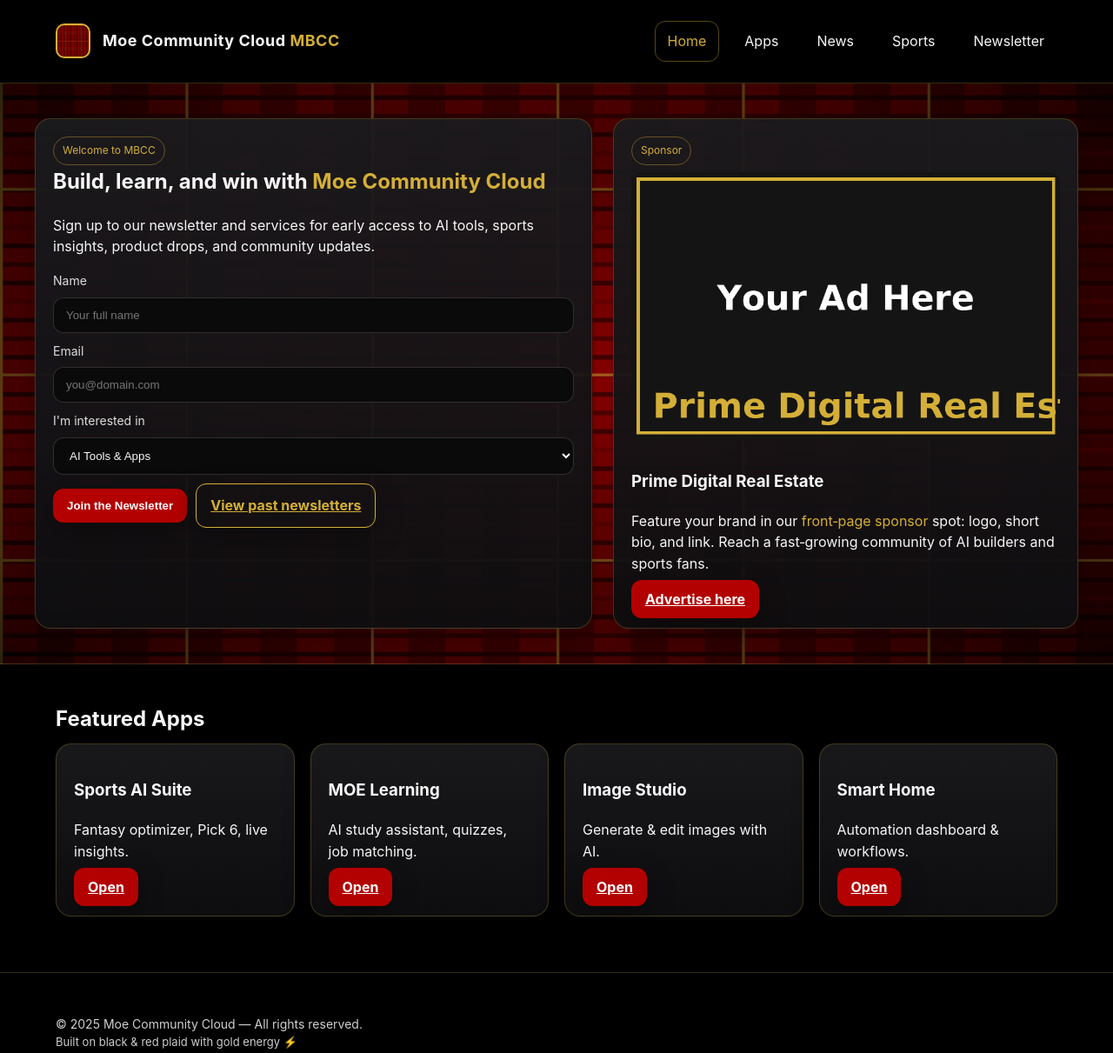
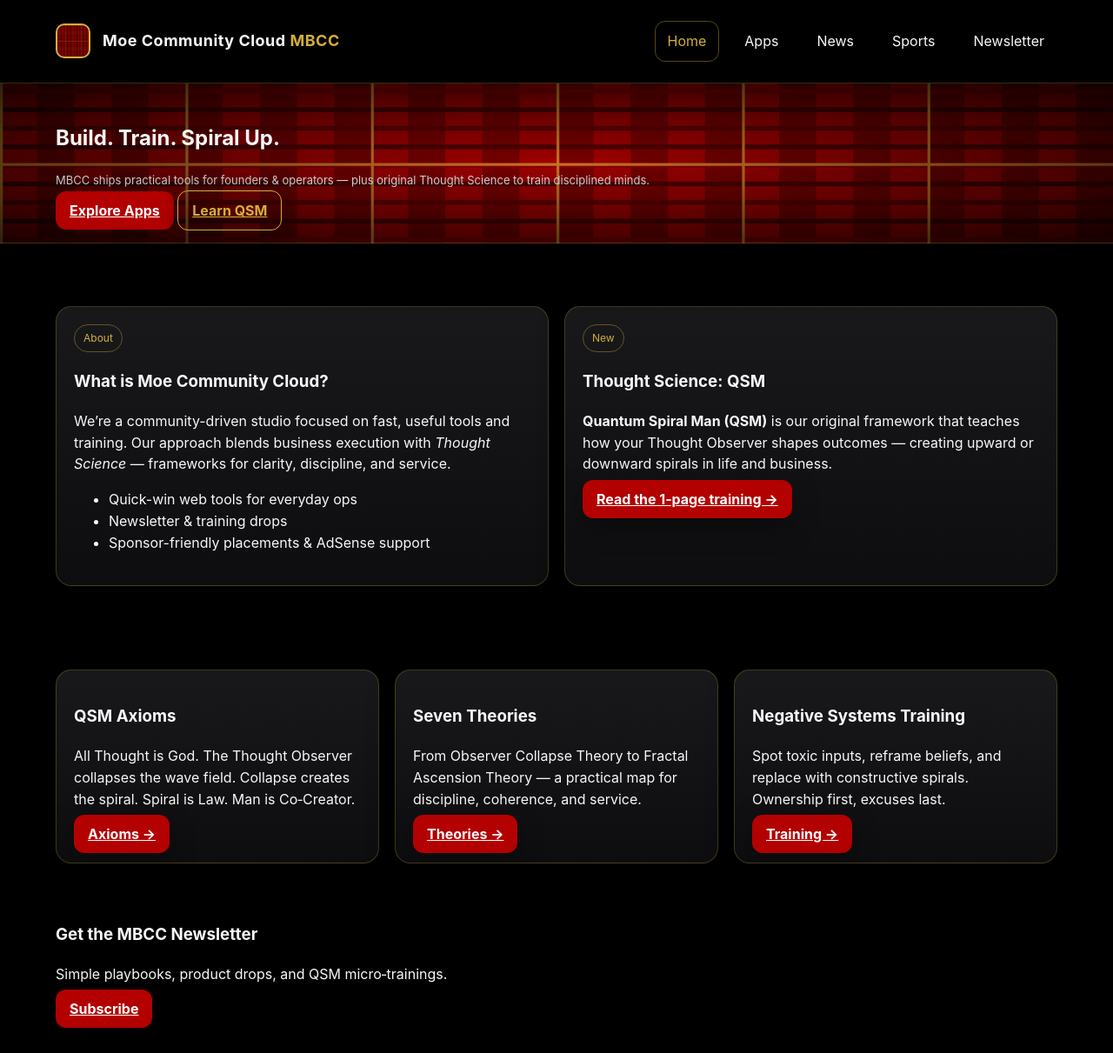
Before and after one commit to moeblaze/Moecloud, a plain HTML site: page index.html in a window 1280 px wide. Shown: the top 1211 px of the page at 87% size. Drawn offline with Linux system fonts and the light colour scheme; files whose address does not match are found by name.

Commit message:
Add files via upload

```diff
--- /dev/null
+++ b/ads.txt
@@ -0,0 +1 @@
+google.com, pub-XXXXXXXXXXXX, DIRECT, f08c47fec0942fa0
--- a/index.html
+++ b/index.html
@@ -4,74 +4,109 @@
   <meta charset="utf-8">
   <meta name="viewport" content="width=device-width, initial-scale=1">
   <title>Moe Community Cloud — Home</title>
-  <meta name="description" content="Moe Community Cloud — AI tools, sports analytics, news, and community.">
+  <meta name="description" content="Moe Community Cloud (MBCC): tools, training, and thought science for builders.">
   <link rel="stylesheet" href="assets/style.css">
+  <!-- Google AdSense: replace ca-pub-XXXXXXXXXXXX with your Publisher ID -->
+  <script async src="https://pagead2.googlesyndication.com/pagead/js/adsbygoogle.js?client=ca-pub-XXXXXXXXXXXX" crossorigin="anonymous"></script>
 </head>
 <body>
-
   <header class="header">
     <div class="container header-row">
       <div class="brand">
         <div class="logo" aria-hidden="true"></div>
         <h1>Moe Community Cloud <span class="gold">MBCC</span></h1>
       </div>
-    <nav class="nav"><a href='index.html' class='active'>Home</a>
-<a href='apps.html' class=''>Apps</a>
-<a href='news.html' class=''>News</a>
-<a href='sports.html' class=''>Sports</a>
-<a href='newsletter.html' class=''>Newsletter</a></nav>
+      <nav class="nav">
+        <a href="index.html" class="active">Home</a>
+        <a href="apps.html">Apps</a>
+        <a href="news.html">News</a>
+        <a href="sports.html">Sports</a>
+        <a href="newsletter.html">Newsletter</a>
+      </nav>
     </div>
   </header>
 
+  <main>
+    <!-- Hero -->
     <section class="hero">
-    <div class="container hero-inner">
-      <div class="card animate">
-        <span class="badge">Welcome to MBCC</span>
-        <h2>Build, learn, and win with <span class="gold">Moe Community Cloud</span></h2>
-        <p>Sign up to our newsletter and services for early access to AI tools, sports insights, product drops, and community updates.</p>
-        <form id="signupForm" class="animate" onsubmit="return MBCC.handleSignup(event)">
-          <div class="field">
-            <label for="name">Name</label>
-            <input class="input" id="name" name="name" placeholder="Your full name" required>
+      <div class="container">
+        <h2>Build. Train. Spiral Up.</h2>
+        <p class="kicker">MBCC ships practical tools for founders & operators — plus original Thought Science to train disciplined minds.</p>
+        <div class="cta-row">
+          <a class="btn" href="apps.html">Explore Apps</a>
+          <a class="btn alt" href="qsm.html">Learn QSM</a>
         </div>
-          <div class="field">
-            <label for="email">Email</label>
-            <input class="input" id="email" name="email" type="email" placeholder="you@domain.com" required>
-          </div>
-          <div class="field">
-            <label for="interest">I'm interested in</label>
-            <select id="interest" name="interest" class="input">
-              <option>AI Tools & Apps</option>
-              <option>Sports Analytics</option>
-              <option>News & Content</option>
-              <option>All of the above</option>
-            </select>
-          </div>
-          <div style="display:flex; gap:10px; align-items:center; flex-wrap:wrap; margin-top:10px">
-            <button class="btn" type="submit">Join the Newsletter</button>
-            <a class="btn alt" href="newsletter.html">View past newsletters</a>
-          </div>
-          <p id="signupMsg" style="margin-top:10px;"></p>
-        </form>
-      </div>
-      <aside class="card animate">
-        <span class="badge">Sponsor</span>
-        <img src="assets/sponsor-placeholder.png" alt="Sponsor Ad" style="width:100%;border-radius:12px;margin:8px 0">
-        <h3>Prime Digital Real Estate</h3>
-        <p>Feature your brand in our <span class="gold">front‑page sponsor</span> spot: logo, short bio, and link. Reach a fast‑growing community of AI builders and sports fans.</p>
-        <a class="btn" href="mailto:moeknowmoe24@gmail.com?subject=MBCC%20Sponsorship">Advertise here</a>
-      </aside>
       </div>
     </section>
-  <section class="container">
-    <h2 style="margin-bottom:10px">Featured Apps</h2>
-    <div class="grid cols-4">
-      <div class="card"><h3>Sports AI Suite</h3><p>Fantasy optimizer, Pick 6, live insights.</p><a class="btn" href="apps.html#sports">Open</a></div>
-      <div class="card"><h3>MOE Learning</h3><p>AI study assistant, quizzes, job matching.</p><a class="btn" href="apps.html#learning">Open</a></div>
-      <div class="card"><h3>Image Studio</h3><p>Generate & edit images with AI.</p><a class="btn" href="apps.html#studio">Open</a></div>
-      <div class="card"><h3>Smart Home</h3><p>Automation dashboard & workflows.</p><a class="btn" href="apps.html#smarthome">Open</a></div>
+
+    <!-- Top Ad unit (responsive) -->
+    <section class="container" aria-label="sponsored">
+      <ins class="adsbygoogle"
+           style="display:block"
+           data-ad-client="ca-pub-XXXXXXXXXXXX"
+           data-ad-slot="0000000000"
+           data-ad-format="auto"
+           data-full-width-responsive="true"></ins>
+      <script>(adsbygoogle = window.adsbygoogle || []).push({});</script>
+    </section>
+
+    <!-- About MBCC -->
+    <section class="container grid cols-2">
+      <div class="card">
+        <div class="badge">About</div>
+        <h3>What is Moe Community Cloud?</h3>
+        <p>We’re a community-driven studio focused on fast, useful tools and training. Our approach blends business execution with <em>Thought Science</em> — frameworks for clarity, discipline, and service.</p>
+        <ul>
+          <li>Quick-win web tools for everyday ops</li>
+          <li>Newsletter & training drops</li>
+          <li>Sponsor-friendly placements & AdSense support</li>
+        </ul>
+      </div>
+      <div class="card">
+        <div class="badge">New</div>
+        <h3>Thought Science: QSM</h3>
+        <p><strong>Quantum Spiral Man (QSM)</strong> is our original framework that teaches how your Thought Observer shapes outcomes — creating upward or downward spirals in life and business.</p>
+        <p><a class="btn" href="qsm.html">Read the 1‑page training →</a></p>
       </div>
     </section>
+
+    <!-- In-content Ad unit -->
+    <section class="container" aria-label="sponsored">
+      <ins class="adsbygoogle"
+           style="display:block; text-align:center;"
+           data-ad-client="ca-pub-XXXXXXXXXXXX"
+           data-ad-slot="1111111111"
+           data-ad-format="auto"
+           data-full-width-responsive="true"></ins>
+      <script>(adsbygoogle = window.adsbygoogle || []).push({});</script>
+    </section>
+
+    <!-- Training teaser -->
+    <section class="container grid cols-3">
+      <div class="card">
+        <h3>QSM Axioms</h3>
+        <p>All Thought is God. The Thought Observer collapses the wave field. Collapse creates the spiral. Spiral is Law. Man is Co‑Creator.</p>
+        <a class="btn" href="qsm.html#axioms">Axioms →</a>
+      </div>
+      <div class="card">
+        <h3>Seven Theories</h3>
+        <p>From Observer Collapse Theory to Fractal Ascension Theory — a practical map for discipline, coherence, and service.</p>
+        <a class="btn" href="qsm.html#theories">Theories →</a>
+      </div>
+      <div class="card">
+        <h3>Negative Systems Training</h3>
+        <p>Spot toxic inputs, reframe beliefs, and replace with constructive spirals. Ownership first, excuses last.</p>
+        <a class="btn" href="qsm.html#training">Training →</a>
+      </div>
+    </section>
+
+    <!-- Newsletter CTA -->
+    <section class="cta container">
+      <h3>Get the MBCC Newsletter</h3>
+      <p>Simple playbooks, product drops, and QSM micro‑trainings.</p>
+      <a class="btn" href="newsletter.html">Subscribe</a>
+    </section>
+  </main>
 
   <footer class="footer">
     <div class="container">
@@ -79,10 +114,6 @@
       <div class="kicker">Built on black & red plaid with gold energy ⚡</div>
     </div>
   </footer>
-<script>
-  document.getElementById('year').textContent = new Date().getFullYear();
-</script>
-
-  <script src="assets/script.js"></script>
+  <script>document.getElementById('year').textContent = new Date().getFullYear();</script>
 </body>
 </html>
```
Also changed, not shown: qsm.html (added, +101 -0 lines). Lines whose indentation alone changed are shown as unchanged.
